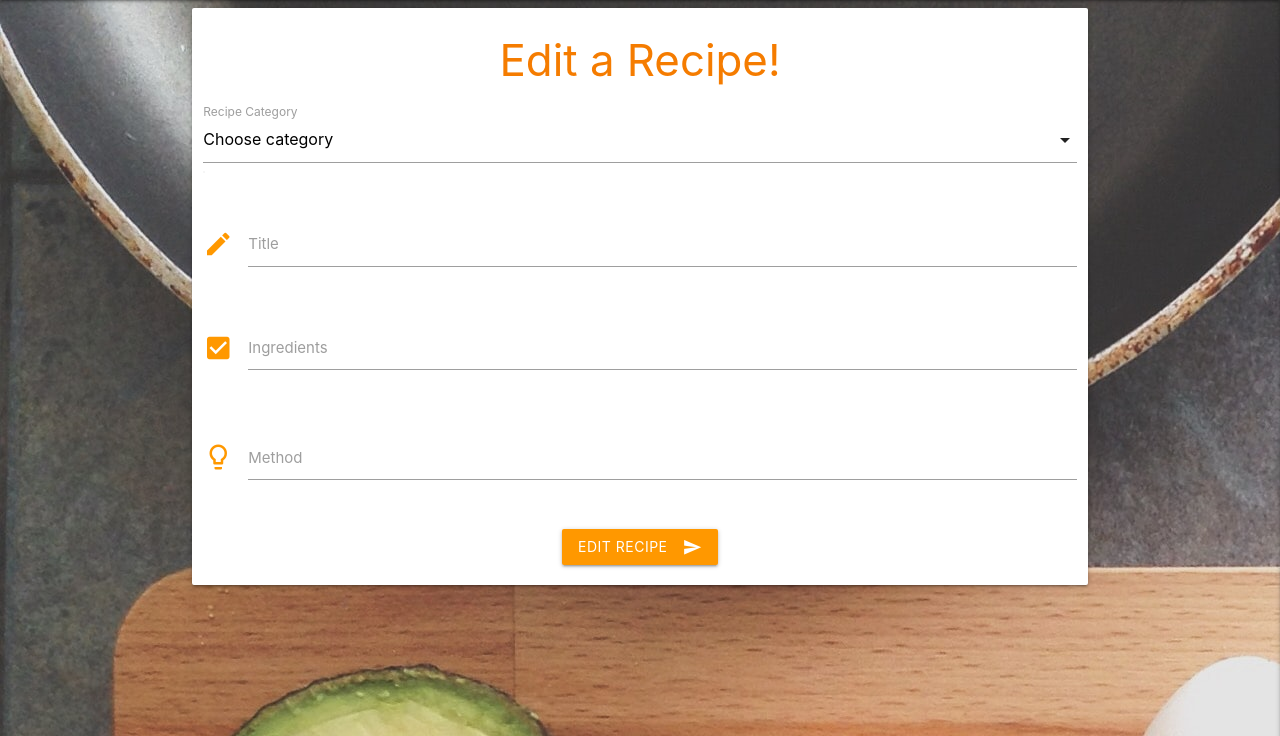
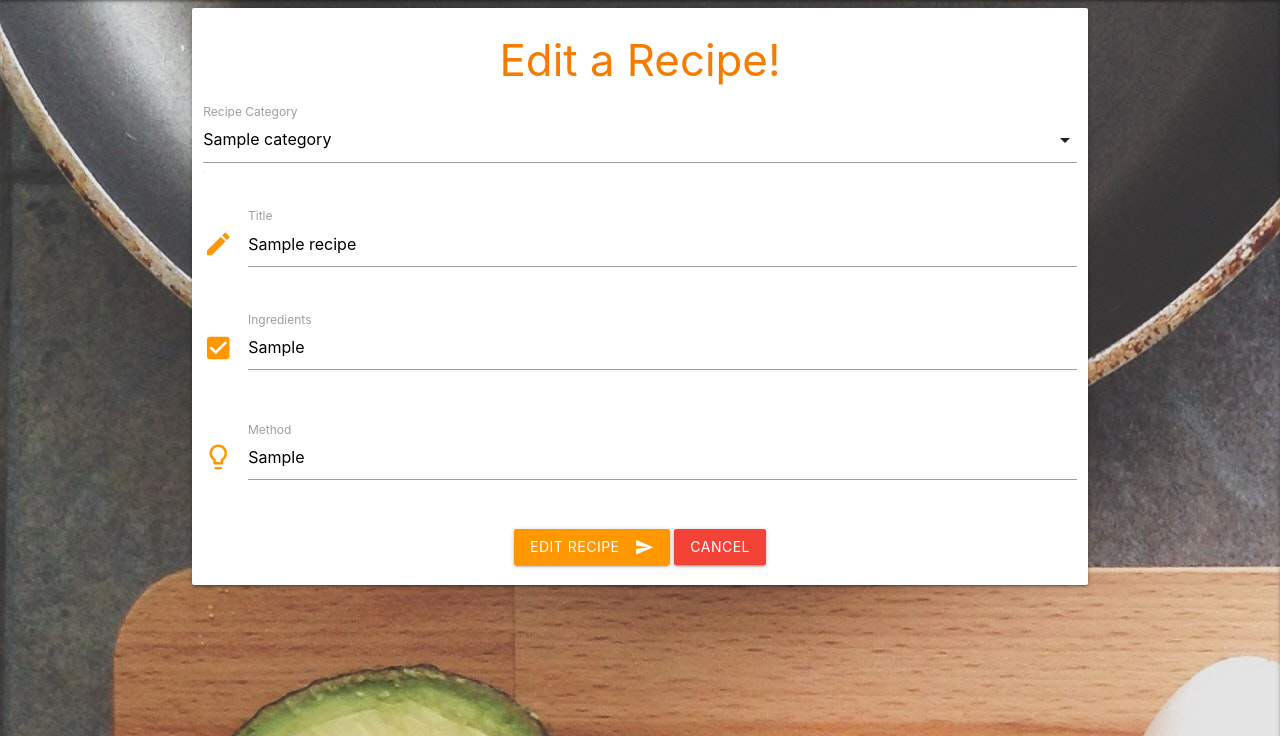
Before and after one commit to AaronHughes424/ShareYourRecipe, a Flask app: template templates/edit_recipes.html in a window 1280 px wide. Shown: the part 64-800 px from the top of the page. Run offline with Flask 2, Linux system fonts and the light colour scheme; the template is opened without the code that fills it: most values are stand-ins (such as "Sample title", 1, 10 or a date in 2020); some libraries are stand-ins or nearby versions.

Commit message:
added cancel button to edit and sent to recipes

```diff
--- a/templates/edit_recipes.html
+++ b/templates/edit_recipes.html
@@ -7,9 +7,13 @@
             <div class="row">
                 <div class="input-field col s12">
                     <select id="category_name" name="category_name" class="validate" required>
-                        <option value="" disabled selected>Choose category</option>
+                        <option value="" disabled>Choose category</option>
                         {% for category in categories %}
-                        <option value="{{ category.category_name }}">{{ category.category_name }}</option>
+                            {% if category.category_name == recipes.category_name %}
+                                <option value="{{ category.category_name }}" selected>{{ category.category_name }}</option>
+                            {% else %}
+                                <option value="{{ category.category_name }}">{{ category.category_name }}</option>
+                            {% endif %}
                         {% endfor %}
                     </select>
                     <label for="category_name">Recipe Category</label>
@@ -19,7 +23,7 @@
                 <div class="input-field col s12">
                     <i class="material-icons prefix orange-text">edit</i>
                     <input id="recipe_title" name="recipe_title" minlength="5" maxlength="50"
-                     type="text" class="validate" required>
+                    value="{{ recipes.recipe_title }}" type="text" class="validate" required>
                     <label for="recipe_title">Title</label>
                 </div>
             </div>
@@ -27,7 +31,9 @@
                 <div class="input-field col s12">
                     <i class="material-icons prefix orange-text">check_box</i>
                     <textarea id="recipe_ingredients" name="recipe_ingredients" minlength="5"
-                    maxlength="1000" class="materialize-textarea validate" required></textarea>
+                    maxlength="1000" class="materialize-textarea validate" required>
+                    {{- recipes.recipe_ingredients -}}
+                    </textarea>
                     <label for="recipe_ingredients">Ingredients</label>
                 </div>
             </div>
@@ -35,15 +41,21 @@
                 <div class="input-field col s12">
                     <i class="material-icons prefix orange-text">lightbulb_outline</i>
                     <textarea id="recipe_method" name="recipe_method" minlength="5"
-                    maxlength="2000" class="materialize-textarea validate" required></textarea>
+                    maxlength="2000" class="materialize-textarea validate" required>
+                    {{- recipes.recipe_method -}}
+                    </textarea>
                     <label for="recipe_method">Method</label>
                 </div>
             </div>
             <div class="row">
                 <div class="col s12 center-align">
-                    <button class="btn waves-effect orange white-text" type="submit">Edit Recipe
+                    <button class="btn orange white-text" type="submit">Edit Recipe
                         <i class="material-icons right">send</i>
-                      </button>
+                    </button>
+                    <a href="{{ url_for('get_recipes') }}">
+                        <button class="btn red white-text" type="button">Cancel
+                        </button>
+                    </a>
                 </div>
             </div>
         </form>
```
